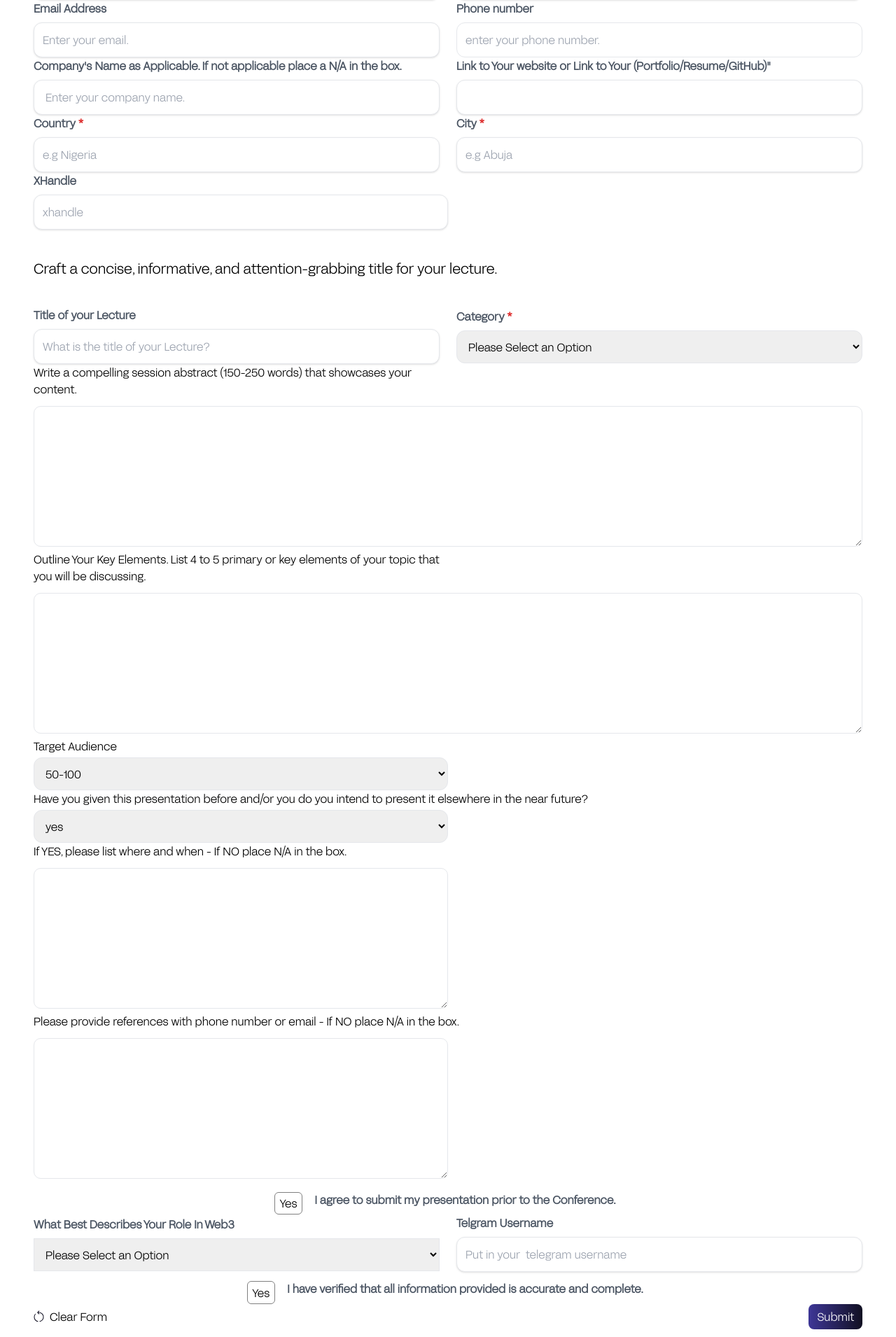
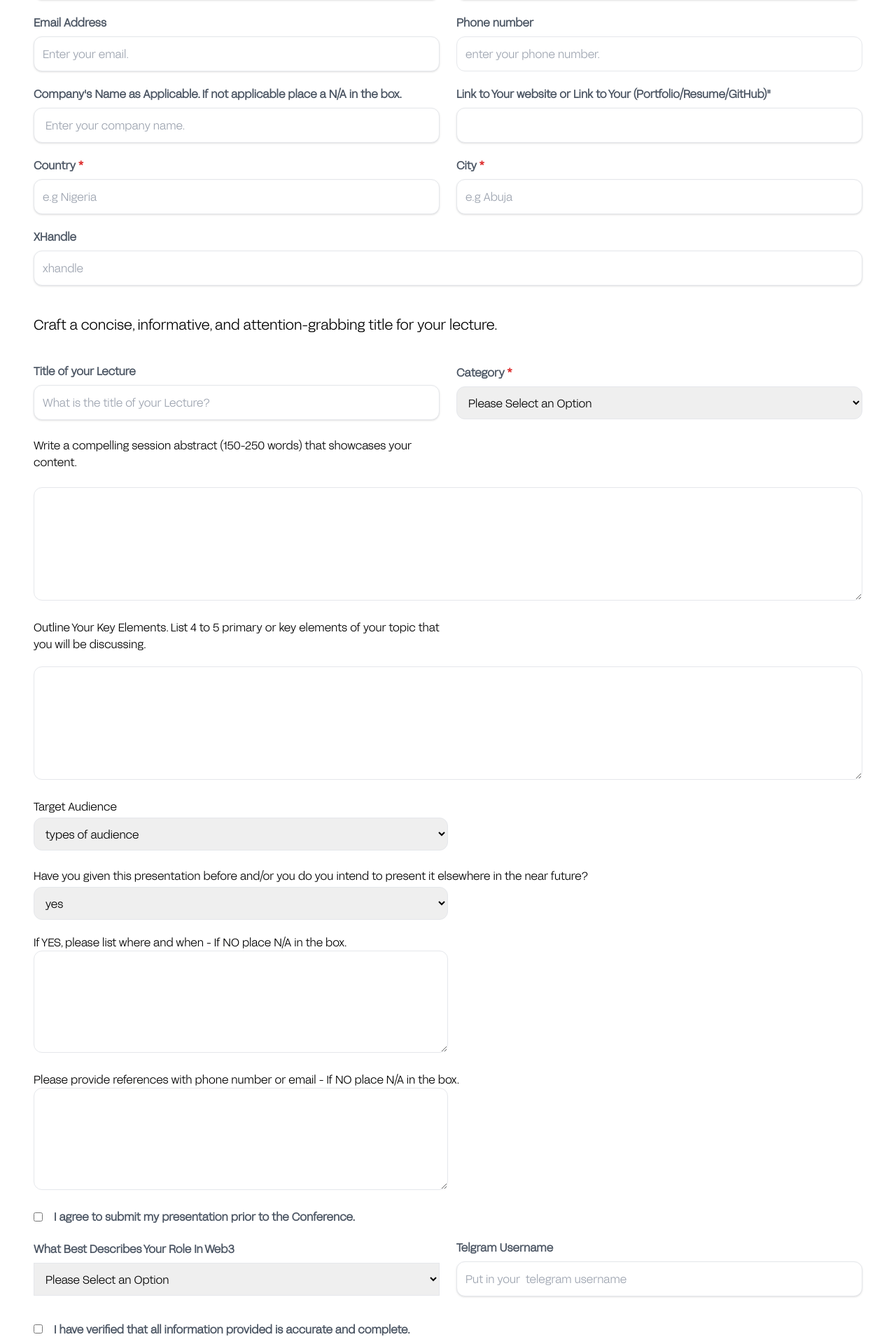
Before and after one commit to Bloceducare/web3-lagos, a Next.js app in the folder frontend/: page /apply/speaker in a window 1280 px wide. Shown: the part 531-2441 px from the top of the page at 70% size. Built offline with nearby package versions, Linux system fonts and the light colour scheme.

Commit message:
done with speaker registration form

```diff
--- a/frontend/views/apply-speaker/index.tsx
+++ b/frontend/views/apply-speaker/index.tsx
@@ -203,7 +203,7 @@ export default function ApplyAsaSpeaker() {
               <div className="w-full sm:w-1/2">
                 <label
                   htmlFor="email"
-                  className="block mb-2 font-bold text-gray-600"
+                  className="block mb-2 font-bold text-gray-600 my-5"
                 >
                   Email Address
                 </label>
@@ -218,10 +218,10 @@ export default function ApplyAsaSpeaker() {
                   required
                 />
               </div>
-              <div className="w-full sm:w-1/2">
+              <div className="w-full sm:w-1/2 ">
                 <label
                   htmlFor="phone"
-                  className="block mb-2 font-bold text-gray-600"
+                  className="block mb-2 font-bold text-gray-600 my-5"
                 >
                   Phone number
                 </label>
@@ -240,7 +240,7 @@ export default function ApplyAsaSpeaker() {
 
             <div className="flex flex-col sm:flex-row justify-center items-center space-y-6 sm:space-x-6 sm:space-y-0">
               <div className="w-full sm:w-1/2">
-                <label className="block mb-2 font-bold text-gray-600">
+                <label className="block mb-2 font-bold text-gray-600 my-5">
                   Company's Name as Applicable. If not applicable place a N/A in
                   the box.
                 </label>
@@ -256,7 +256,7 @@ export default function ApplyAsaSpeaker() {
               </div>
 
               <div className="w-full sm:w-1/2">
-                <label className="block mb-2 font-bold text-gray-600">
+                <label className="block mb-2 font-bold text-gray-600 my-5">
                   Link to Your website or Link to Your
                   (Portfolio/Resume/GitHub)"
                 </label>
@@ -272,7 +272,7 @@ export default function ApplyAsaSpeaker() {
             </div>
             <div className="flex flex-col sm:flex-row justify-center items-center space-y-6 sm:space-x-6 sm:space-y-0">
               <div className="w-full sm:w-1/2">
-                <label className="block mb-2 font-bold text-gray-600">
+                <label className="block mb-2 font-bold text-gray-600 my-5">
                   Country <span className="text-red-600">*</span>{" "}
                 </label>
                 <input
@@ -286,7 +286,7 @@ export default function ApplyAsaSpeaker() {
                 />
               </div>
               <div className="w-full sm:w-1/2">
-                <label className="block mb-2 font-bold text-gray-600">
+                <label className="block mb-2 font-bold text-gray-600 my-5">
                   City <span className="text-red-600">*</span>{" "}
                 </label>
                 <input
@@ -300,18 +300,22 @@ export default function ApplyAsaSpeaker() {
                 />
               </div>
             </div>
-            <label className="block mb-2 font-bold text-gray-600">
+
+            <div className=" ">
+              <label className="block mb-2 font-bold text-gray-600 my-5">
                 XHandle
               </label>
               <input
                 type="text"
                 name="XHandle"
                 placeholder="xhandle"
-              className="w-1/2 p-3 border rounded-xl shadow"
+                className=" p-3 border rounded-xl shadow w-full"
                 onChange={handleChange}
                 value={formData.XHandle}
                 required
               />
+            </div>
+
             <div className="my-10">
               <p className="text-[20px]">
                 Craft a concise, informative, and attention-grabbing title for
@@ -342,8 +346,8 @@ export default function ApplyAsaSpeaker() {
                 <Category />
               </div>
             </div>
-            <div className="grid grid-cols-1 md:grid-cols-2 md:gap-4">
-              <label>
+            <div className="grid grid-cols-1 md:grid-cols-2 md:gap-4 sm:w-full">
+              <label className="my-6">
                 Write a compelling session abstract (150-250 words) that
                 showcases your content.
               </label>
@@ -351,11 +355,11 @@ export default function ApplyAsaSpeaker() {
             <textarea
               name=""
               id=""
-              rows={10}
-              className="appearance-none border rounded-[10px] py-3 px-3 mt-[12px] text-gray-700 leading-tight focus:outline-none focus:shadow-outline text-[14px] lg:w-full"
+              rows={6}
+              className="w-full p-2 rounded-xl border"
             ></textarea>
             <div className="grid grid-cols-1 md:grid-cols-2 md:gap-4">
-              <label>
+              <label className="my-5">
                 Outline Your Key Elements. List 4 to 5 primary or key elements
                 of your topic that you will be discussing.
               </label>
@@ -363,26 +367,39 @@ export default function ApplyAsaSpeaker() {
             <textarea
               name=""
               id=""
-              rows={10}
-              className="appearance-none border rounded-[10px] py-3 px-3 mt-[12px] text-gray-700 leading-tight focus:outline-none focus:shadow-outline text-[14px] lg:w-full"
+              rows={6}
+              className="w-full p-2 rounded-xl border"
             ></textarea>
-            <div>
+
+            <div className="w-full lg:w-1/2 my-5 ">
               <label>Target Audience</label>
-              <select className="block w-1/2 p-3 mt-1 border form-select rounded-xl">
+              <select
+                className="w-full p-3 bg-white rounded-xl  border-[0.7px] my-1"
+                name="role"
+                onChange={handleChange}
+                value={formData.role}
+                required
+              >
                 <option value="" disabled>
-                  Please Select an Option
+                  types of audience
                 </option>
-                <option value="">50-100</option>
-                <option value="">150-200</option>
+                {roles.map((role) => (
+                  <option key={role} value={role}>
+                    {role}
+                  </option>
+                ))}
               </select>
+              {errors.role && (
+                <span className="text-red-500">{errors.role.join(", ")}</span>
+              )}
             </div>
-            <div>
+            <div className="my-5 ">
               <label>
                 Have you given this presentation before and/or you do you intend
                 to present it elsewhere in the near future?
               </label>
 
-              <select className="block w-1/2 p-3 mt-1 border form-select rounded-xl">
+              <select className="block w-full lg:w-1/2 p-3 mt-1 border form-select rounded-xl">
                 <option value="" disabled>
                   Please Select an Option
                 </option>
@@ -399,44 +416,41 @@ export default function ApplyAsaSpeaker() {
               <textarea
                 name=""
                 id=""
-                rows={10}
-                className="appearance-none border rounded-[10px] py-3 px-3 mt-[12px] text-gray-700 leading-tight focus:outline-none focus:shadow-outline text-[14px] lg:w-1/2 sm:w-full"
+                rows={6}
+                className="w-full lg:w-1/2 border rounded-xl"
               ></textarea>
             </div>
-            <div>
+            <div className="my-5">
               <label>
                 Please provide references with phone number or email - If NO
-                place N/A in the box.
+                place N/A in the box.<br></br>
               </label>
               <textarea
                 name=""
                 id=""
-                rows={10}
-                className="appearance-none border rounded-[10px] py-3 px-3 mt-[12px] text-gray-700 leading-tight focus:outline-none focus:shadow-outline text-[14px] lg:w-1/2"
+                rows={6}
+                className="w-full lg:w-1/2 border rounded-xl"
               ></textarea>
             </div>
 
-            <div className="flex flex-col sm:flex-row justify-center  space-y-3 sm:space-x-3">
-              <div className="flex flex-col">
+            <div className="flex items-center sm:flex-rowspace-y-3 space-x-4">
+              <div className="flex">
                 <input
                   id="agree-yes"
-                  type="radio"
-                  className="form-radio"
+                  type="checkbox"
+                  className="apperance-none checked:bg-blue-500"
                   name="agree"
                   value={1}
                   onChange={handleChange}
                 />
-                <label htmlFor="agree-yes">
-                  <span className="">Yes</span>
-                </label>
               </div>
-              <label className="block mb-2 font-bold text-gray-600">
+              <label className="block  font-bold text-gray-600">
                 I agree to submit my presentation prior to the Conference.
               </label>
             </div>
             <div className="flex flex-col sm:flex-row justify-center items-center space-y-6 sm:space-x-6 sm:space-y-0">
-              <div className="w-full sm:w-1/2">
-                <label className="block mb-2 font-bold text-gray-600">
+              <div className="w-full lg:w-1/2 ">
+                <label className="block mb-2 font-bold text-gray-600 my-5">
                   What Best Describes Your Role In Web3
                 </label>
                 <select
@@ -460,7 +474,7 @@ export default function ApplyAsaSpeaker() {
                 )}
               </div>
               <div className="w-full sm:w-1/2">
-                <label className="block mb-2 font-bold text-gray-600">
+                <label className="block mb-2 font-bold text-gray-600 my-5">
                   Telgram Username
                 </label>
                 <input
@@ -474,29 +488,22 @@ export default function ApplyAsaSpeaker() {
                 />
               </div>
             </div>
-            <div className="flex flex-col sm:flex-row justify-center  space-y-3 sm:space-x-3">
-                <div className="flex flex-col">
+            <div className="flex items-center sm:flex-rowspace-y-3 space-x-4">
+              <div className="flex my-5">
                 <input
                   id="verified-yes"
-                    type="radio"
-                    className="form-radio"
-                    name="verified"
+                  type="checkbox"
+                  className="apperance-none checked:bg-blue-500 my-5"
+                  name="agree"
                   value={1}
                   onChange={handleChange}
                 />
-                  <label
-                    htmlFor="verified-yes"
-                    className="inline-flex items-center"
-                  >
-                    <span className="">Yes</span>
-                  </label>
               </div>
-                <label className="block mb-2 font-bold text-gray-600">
+              <label className="block  font-bold text-gray-600 my-5">
                 I have verified that all information provided is accurate and
                 complete.
               </label>
             </div>
-
             <div className="w-full justify-between flex">
               <button
                 type="button"
```
Lines whose indentation alone changed are shown as unchanged.
